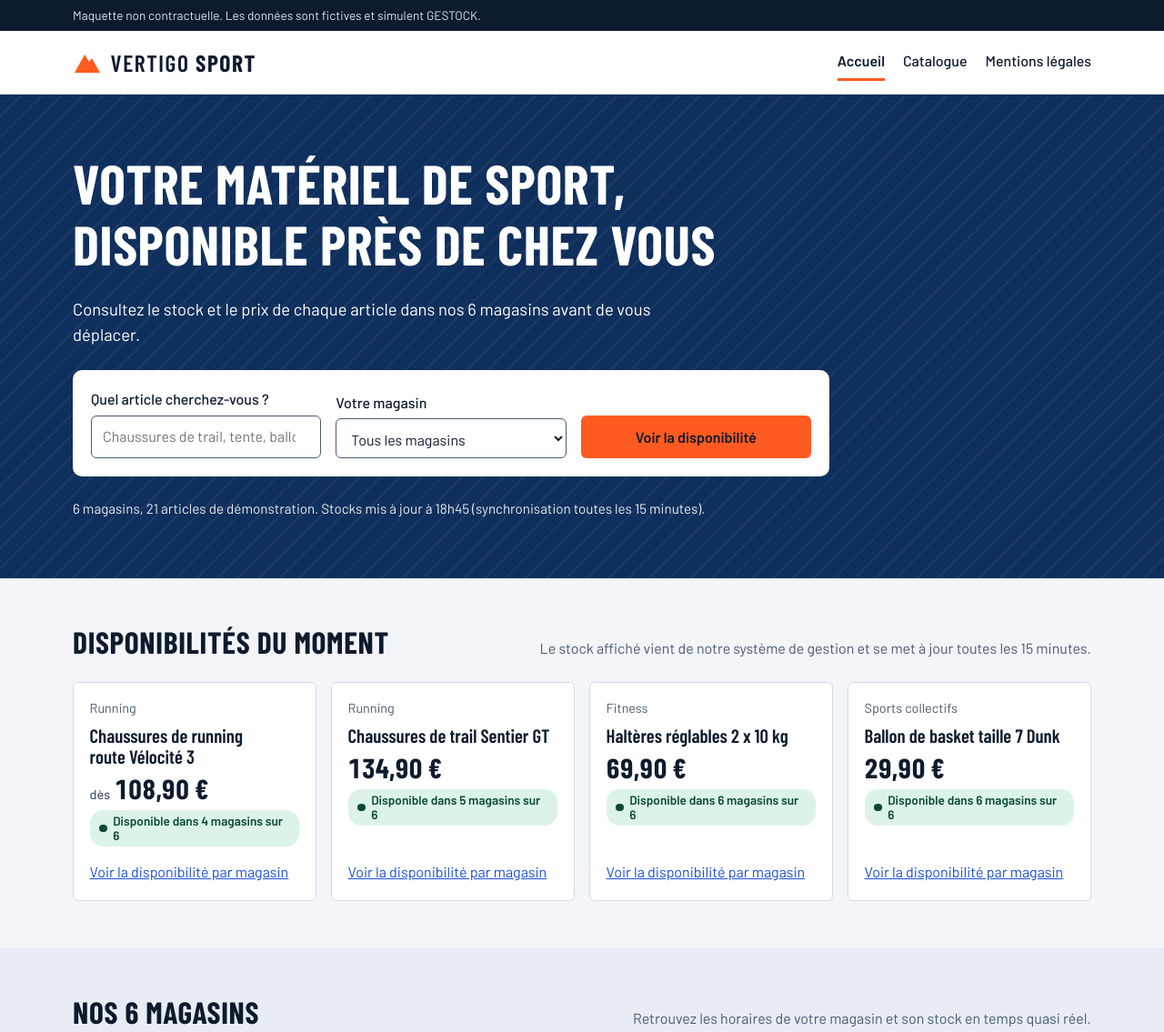
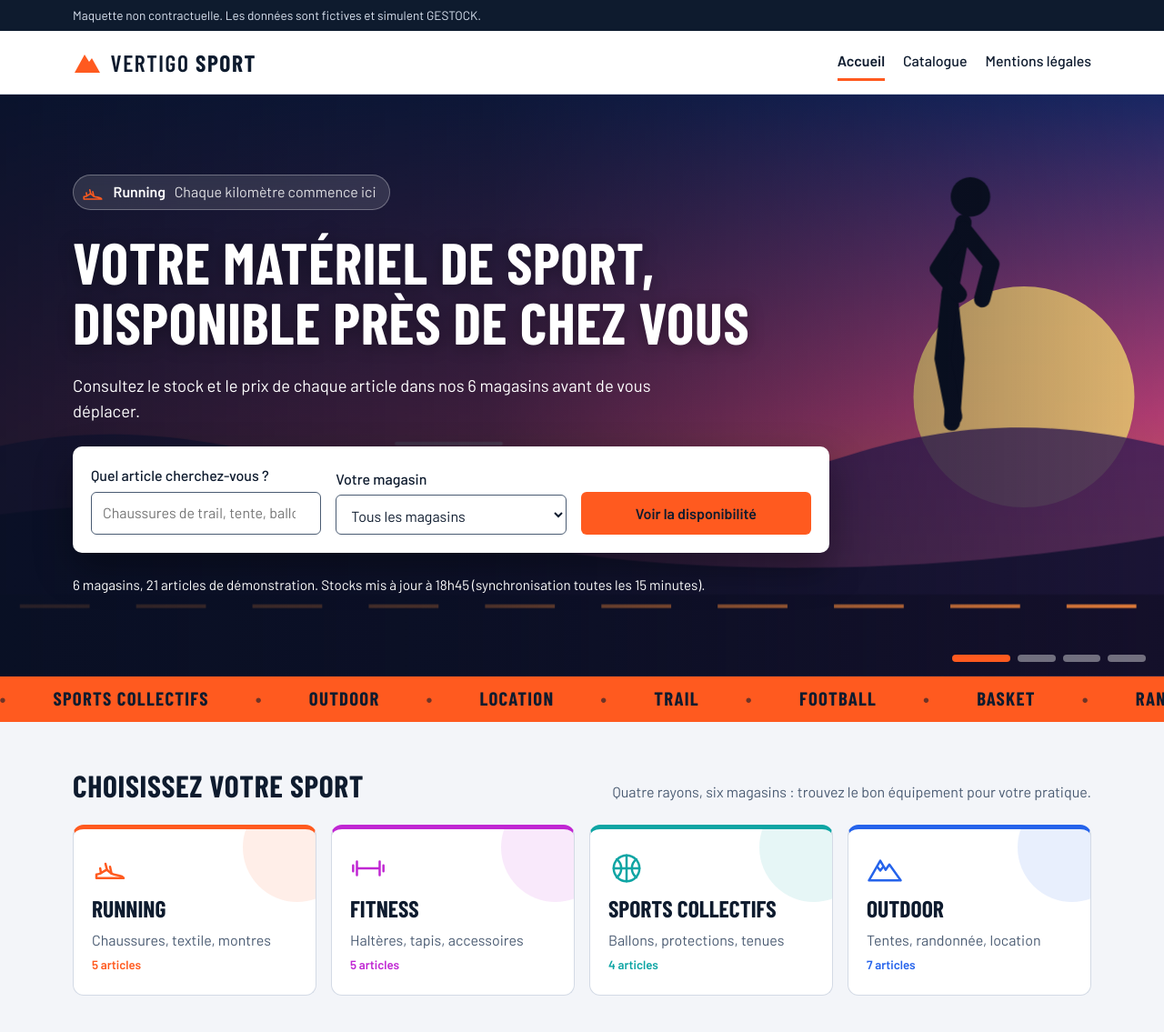
Before and after one commit to MirandeCheubou/Vertigo, a plain HTML site: page index.html in a window 1280 px wide. Shown: the top 1135 px of the page at 91% size. Drawn offline with nearby package versions, Linux system fonts and the light colour scheme.

Commit message:
new catalogue

```diff
--- /dev/null
+++ b/css/sport.css
@@ -0,0 +1,91 @@
+/* sport.css : couche "ambiance sportive" ajoutée à style.css (héros animé, rayons, chiffres, bandeaux). */
+
+/* ---- Héros avec scènes ---- */
+.hero { position: relative; overflow: hidden; isolation: isolate; }
+.hero .wrap { position: relative; z-index: 2; padding-block: clamp(2.5rem, 8vw, 5.5rem); }
+.hero-scenes { position: absolute; inset: 0; z-index: 0; }
+.scene { position: absolute; inset: 0; opacity: 0; transition: opacity 1s ease; }
+.scene.actif { opacity: 1; }
+.scene svg { width: 100%; height: 100%; display: block; }
+.hero::after { /* voile pour garder le texte lisible sur toutes les scènes */
+  content: ""; position: absolute; inset: 0; z-index: 1; pointer-events: none;
+  background: linear-gradient(90deg, rgba(8,16,36,.88) 0%, rgba(8,16,36,.72) 42%, rgba(8,16,36,.1) 100%);
+}
+.hero h1 { font-size: clamp(2.2rem, 6vw, 4rem); line-height: 1.02; text-transform: uppercase; max-width: 14em; text-shadow: 0 2px 18px rgba(0,0,0,.35); animation: monte .8s both; }
+.hero-texte, .hero-form, .hero-info { animation: monte .8s .15s both; }
+.hero-form { animation-delay: .3s; box-shadow: 0 18px 40px rgba(0,0,0,.35); }
+.hero-chip { display: inline-flex; align-items: center; gap: .6rem; flex-wrap: wrap; width: fit-content; max-width: 100%;
+  background: rgba(255,255,255,.12); border: 1px solid rgba(255,255,255,.3); backdrop-filter: blur(6px);
+  padding: .35rem .9rem .35rem .5rem; border-radius: 999px; color: #fff; font-weight: 600; }
+.hero-chip svg { width: 26px; height: 26px; color: var(--accent); }
+.hero-chip em { font-style: normal; font-weight: 400; opacity: .85; }
+.hero-points { position: absolute; right: 1.25rem; bottom: 1rem; z-index: 3; display: flex; gap: .5rem; }
+.hero-points button { width: 2.6rem; height: .5rem; border: 0; border-radius: 4px; background: rgba(255,255,255,.4); cursor: pointer; padding: 0; transition: background .3s, width .3s; }
+.hero-points button.on { background: var(--accent); width: 4rem; }
+.hero-points button:focus-visible { outline: 3px solid #fff; outline-offset: 2px; }
+
+/* mouvements des scènes */
+.piste { animation: defile 1.2s linear infinite; }
+.trait { animation: filant 1.1s ease-in-out infinite; }
+.t2 { animation-delay: -.35s; } .t3 { animation-delay: -.7s; }
+.nuage { animation: derive 26s linear infinite alternate; } .n2 { animation-duration: 38s; }
+.derive-l { animation: derive 18s ease-in-out infinite alternate; }
+.onde { transform-box: fill-box; transform-origin: center; animation: onde 2.4s ease-out infinite; } .o2 { animation-delay: -1.2s; }
+.ecg { stroke-dasharray: 1400; animation: trace 3s linear infinite; }
+@keyframes defile { to { stroke-dashoffset: -100; } }
+@keyframes filant { 0%,100% { transform: translateX(0); opacity: .2; } 50% { transform: translateX(-30px); opacity: .8; } }
+@keyframes derive { to { transform: translateX(60px); } }
+@keyframes onde { from { transform: scale(.6); opacity: .9; } to { transform: scale(1.7); opacity: 0; } }
+@keyframes trace { from { stroke-dashoffset: 1400; } to { stroke-dashoffset: 0; } }
+@keyframes monte { from { opacity: 0; transform: translateY(18px); } to { opacity: 1; transform: none; } }
+
+/* ---- Bandeau défilant ---- */
+.ticker { background: var(--accent); color: var(--accent-ink); overflow: hidden; white-space: nowrap; font-family: var(--font-display); font-weight: 700; font-size: 1.3rem; text-transform: uppercase; letter-spacing: .06em; }
+.ticker-piste { display: inline-flex; animation: ticker 30s linear infinite; }
+.ticker span { padding: .55rem 1.6rem; } .ticker span::after { content: "\2022"; margin-left: 3.2rem; opacity: .6; }
+.ticker:hover .ticker-piste { animation-play-state: paused; }
+@keyframes ticker { to { transform: translateX(-50%); } }
+
+/* ---- Rayons ---- */
+.rayons { display: grid; gap: 1rem; grid-template-columns: repeat(auto-fit, minmax(13rem, 1fr)); }
+.rayon { --c: var(--accent); display: grid; gap: .25rem; padding: 1.4rem 1.25rem; border-radius: 12px; text-decoration: none; color: var(--ink);
+  background: var(--surface); border: 1px solid var(--line); border-top: 5px solid var(--c); position: relative; overflow: hidden; transition: transform .25s, box-shadow .25s; }
+.rayon::before { content: ""; position: absolute; right: -40px; top: -40px; width: 120px; height: 120px; border-radius: 50%; background: var(--c); opacity: .1; transition: transform .4s; }
+.rayon:hover, .rayon:focus-visible { transform: translateY(-6px); box-shadow: 0 14px 30px rgba(0,0,0,.18); }
+.rayon:hover::before { transform: scale(2.6); }
+.rayon-ico { color: var(--c); display: inline-flex; width: fit-content; }
+.rayon:hover .rayon-ico svg { animation: saute .6s ease; }
+.rayon strong { font-family: var(--font-display); font-size: 1.6rem; text-transform: uppercase; }
+.rayon span:not(.rayon-ico), .rayon small { color: var(--muted); } .rayon small { font-weight: 600; color: var(--c); }
+@keyframes saute { 40% { transform: translateY(-8px) rotate(-8deg); } }
+
+/* ---- Chiffres clés ---- */
+.stats { background: var(--hero-bg); color: #fff; background-image: repeating-linear-gradient(135deg, rgba(255,255,255,.05) 0 2px, transparent 2px 16px); }
+.stats .wrap { display: grid; gap: 1rem; grid-template-columns: repeat(auto-fit, minmax(9rem, 1fr)); padding-block: 2rem; text-align: center; }
+.stat b { display: block; font-family: var(--font-display); font-size: clamp(2.6rem, 7vw, 4rem); line-height: 1; color: var(--accent); }
+.stat span { font-size: .95rem; opacity: .9; }
+
+/* ---- Apparition au défilement ---- */
+.reveal { opacity: 0; transform: translateY(22px); transition: opacity .6s ease, transform .6s ease; }
+.reveal.vu { opacity: 1; transform: none; }
+.fiche { transition: transform .25s, box-shadow .25s; }
+.fiche:hover { transform: translateY(-4px); box-shadow: 0 12px 26px rgba(0,0,0,.14); }
+
+/* ---- Bandeau sportif des pages intérieures ---- */
+.bandeau-sport { position: relative; height: 5.5rem; overflow: hidden; background: linear-gradient(90deg, var(--hero-bg), #1d4ed8); color: #fff; }
+.bs-piste { position: absolute; inset: 0; background: repeating-linear-gradient(115deg, rgba(255,255,255,.09) 0 14px, transparent 14px 42px); background-size: 84px 100%; animation: bande 2.4s linear infinite; }
+.bs-piste i { position: absolute; left: 0; right: 0; height: 2px; background: rgba(255,255,255,.3); } .bs-piste i:nth-child(1){top:30%} .bs-piste i:nth-child(2){top:50%} .bs-piste i:nth-child(3){top:70%}
+.bs-icones { position: relative; height: 100%; display: flex; justify-content: flex-end; align-items: center; gap: 2rem; padding-inline: max(1.25rem, calc((100% - var(--max)) / 2)); }
+.bs-icones svg { width: 2.4rem; height: 2.4rem; animation: flotte 3s ease-in-out infinite; } .bs-icones svg:nth-child(2){animation-delay:-.7s} .bs-icones svg:nth-child(3){animation-delay:-1.4s} .bs-icones svg:nth-child(4){animation-delay:-2.1s}
+@keyframes bande { to { background-position: 84px 0; } }
+@keyframes flotte { 50% { transform: translateY(-7px); } }
+
+@media (max-width: 40rem) {
+  .hero::after { background: linear-gradient(180deg, rgba(8,16,36,.8), rgba(8,16,36,.6)); }
+  .bs-icones svg:nth-child(n+3) { display: none; }
+}
+@media (prefers-reduced-motion: reduce) {
+  *, *::before, *::after { animation: none !important; transition: none !important; }
+  .reveal { opacity: 1; transform: none; }
+}
+.scene img { width: 100%; height: 100%; object-fit: cover; display: block; }
--- a/index.html
+++ b/index.html
@@ -7,6 +7,7 @@
   <meta name="description" content="Vertigo Sport, magasins de sport à Angers, Nantes, Le Mans, Cholet, Saint-Nazaire et La Roche-sur-Yon. Consultez le stock et le prix avant de vous déplacer.">
   <link rel="stylesheet" href="https://fonts.googleapis.com/css2?family=Barlow:wght@400;500;600&family=Barlow+Condensed:wght@600;700&display=swap">
   <link rel="stylesheet" href="css/style.css">
+  <link rel="stylesheet" href="css/sport.css">
 </head>
 <body>
   <a class="skip" href="#contenu">Aller au contenu</a>
@@ -30,7 +31,9 @@
 
   <main id="contenu">
     <section class="hero" aria-labelledby="titre-hero">
+      <div class="hero-scenes" aria-hidden="false"></div>
       <div class="wrap">
+        <p class="hero-chip" id="hero-chip" aria-live="off"></p>
         <h1 id="titre-hero">Votre matériel de sport, disponible près de chez vous</h1>
         <p class="hero-texte">Consultez le stock et le prix de chaque article dans nos 6 magasins avant de vous déplacer.</p>
         <form class="hero-form" action="catalogue.html" method="get">
@@ -45,6 +48,27 @@
           <button class="bouton" type="submit">Voir la disponibilité</button>
         </form>
         <p class="hero-info" id="hero-info"></p>
+      </div>
+    </section>
+
+    <div class="ticker" id="ticker" aria-hidden="true"></div>
+
+    <section class="section" aria-labelledby="titre-rayons">
+      <div class="wrap">
+        <div class="section-tete">
+          <h2 id="titre-rayons">Choisissez votre sport</h2>
+          <p>Quatre rayons, six magasins : trouvez le bon équipement pour votre pratique.</p>
+        </div>
+        <div class="rayons" id="rayons"></div>
+      </div>
+    </section>
+
+    <section class="stats" aria-label="Chiffres clés">
+      <div class="wrap">
+        <p class="stat"><b data-compte="magasins">0</b><span>magasins en Pays de la Loire</span></p>
+        <p class="stat"><b data-compte="rayons">0</b><span>rayons de sport</span></p>
+        <p class="stat"><b data-compte="articles">0</b><span>articles dans la démo</span></p>
+        <p class="stat"><b data-compte="minutes">0</b><span>minutes entre deux mises à jour</span></p>
       </div>
     </section>
 
@@ -116,5 +140,6 @@
   <script src="js/donnees.js"></script>
   <script src="js/commun.js"></script>
   <script src="js/accueil.js"></script>
+  <script src="js/sport.js"></script>
 </body>
 </html>
--- /dev/null
+++ b/js/sport.js
@@ -0,0 +1,174 @@
+/* sport.js : ambiance sportive de la maquette (scènes animées, rayons, compteurs).
+   Tout est dessiné en SVG intégré : aucune image externe n'est nécessaire.
+   Pour utiliser de vraies photos : voir LISEZMOI.txt (dossier img/). */
+(function () {
+  const reduit = matchMedia('(prefers-reduced-motion: reduce)').matches;
+  const NS = 'http://www.w3.org/2000/svg';
+
+  /* ---------- Bibliothèque d'icônes de sport (viewBox 48x48) ---------- */
+  const ICONES = {
+    1: '<path d="M6 32c8 0 10-6 14-6l6 5c4 3 14 1 16 6H6z"/><path d="M20 26l-2-8M26 31l-2-9M12 30l-1-6"/>',                       // Running : chaussure
+    2: '<path d="M4 20v8M9 15v18M39 15v18M44 20v8M9 24h30"/>',                                                                           // Fitness : haltère
+    3: '<circle cx="24" cy="24" r="17"/><path d="M7 24h34M24 7v34M11 12c8 6 8 18 0 24M37 12c-8 6-8 18 0 24"/>',                          // Sports collectifs : ballon
+    4: '<path d="M3 40 18 14l7 12 5-7 15 21z"/><path d="M14 22l4 5 3-4"/>'                                                               // Outdoor : montagne
+  };
+  const svgIcone = (id) => '<svg viewBox="0 0 48 48" width="40" height="40" fill="none" stroke="currentColor" stroke-width="3" stroke-linecap="round" stroke-linejoin="round" aria-hidden="true">' + (ICONES[id] || ICONES[3]) + '</svg>';
+
+  const ICONE_SCENE = [1, 4, 3, 2]; // Running, Outdoor, Collectifs, Fitness
+
+  /* ---------- Les 4 scènes du héros ---------- */
+  const SCENES = [
+    { sport: 'Running', titre: 'Chaque kilomètre commence ici', svg:
+      '<defs><linearGradient id="g1" x1="0" y1="0" x2="0" y2="1"><stop offset="0" stop-color="#1b2a6b"/><stop offset=".55" stop-color="#c2417a"/><stop offset="1" stop-color="#ff8a3d"/></linearGradient></defs>' +
+      '<rect width="1200" height="500" fill="url(#g1)"/>' +
+      '<circle cx="980" cy="260" r="95" fill="#ffd27a" opacity=".95"><animate attributeName="r" values="95;103;95" dur="4s" repeatCount="indefinite"/></circle>' +
+      '<path class="derive-l" d="M0 330c150-60 260-40 400 0s260 30 420-20 260-10 380 20v170H0z" fill="#3a1f5c" opacity=".8"/>' +
+      '<path d="M0 380c200-50 380-20 560 10s420 20 640-30v140H0z" fill="#1d1537"/>' +
+      '<path d="M0 430h1200v70H0z" fill="#16102b"/><path d="M0 440h1200" stroke="#ff8a3d" stroke-width="3" stroke-dasharray="60 40" class="piste"/>' +
+      '<g stroke="#fff" stroke-opacity=".55" stroke-width="3" stroke-linecap="round"><path d="M560 300h-90" class="trait"/><path d="M580 340h-130" class="trait t2"/><path d="M570 380h-70" class="trait t3"/></g>' +
+      coureur(920, 150) },
+    { sport: 'Outdoor', titre: 'Louez le matériel, partez à l\'aventure', svg:
+      '<defs><linearGradient id="g2" x1="0" y1="0" x2="0" y2="1"><stop offset="0" stop-color="#0a1a3c"/><stop offset=".6" stop-color="#2d6a8f"/><stop offset="1" stop-color="#f3b27a"/></linearGradient></defs>' +
+      '<rect width="1200" height="500" fill="url(#g2)"/>' +
+      etoiles() +
+      '<g class="nuage" fill="#fff" opacity=".25"><ellipse cx="300" cy="110" rx="110" ry="22"/><ellipse cx="370" cy="95" rx="70" ry="18"/></g>' +
+      '<g class="nuage n2" fill="#fff" opacity=".2"><ellipse cx="800" cy="170" rx="130" ry="24"/></g>' +
+      '<path d="M380 400 640 140l130 150 110-90 280 200z" fill="#1e3355"/><path d="M640 140l-48 50 30-14 22 24 24-26 28 18z" fill="#fff" opacity=".9"/>' +
+      '<path d="M0 420c200-90 360-70 520-10s420 40 680-50v140H0z" fill="#12233f"/>' +
+      '<g fill="#0b1830"><path d="M120 460l30-110 30 110zM165 460l24-86 24 86zM1010 470l30-120 30 120z"/></g>' +
+      '<g transform="translate(900 330)"><path d="M-70 60 0-40l70 100z" fill="#ff5a1f"/><path d="M0-40 18 60H-18z" fill="#7a2208"/><circle cx="0" cy="58" r="70" fill="#ffc46b" opacity=".25"><animate attributeName="opacity" values=".15;.4;.15" dur="2.4s" repeatCount="indefinite"/></circle></g>' },
+    { sport: 'Sports collectifs', titre: 'Foot, basket, hand : équipez toute l\'équipe', svg:
+      '<defs><linearGradient id="g3" x1="0" y1="0" x2="1" y2="1"><stop offset="0" stop-color="#0e2a55"/><stop offset="1" stop-color="#0a6b53"/></linearGradient></defs>' +
+      '<rect width="1200" height="500" fill="url(#g3)"/>' +
+      '<g stroke="#fff" stroke-opacity=".3" stroke-width="4" fill="none"><circle cx="760" cy="520" r="150"/><path d="M0 420h1200M760 370v130"/></g>' +
+      '<g transform="translate(1040 40)"><rect x="-6" y="0" width="12" height="260" fill="#cfd8e6"/><rect x="-90" y="-4" width="100" height="70" rx="4" fill="#fff" opacity=".9"/><rect x="-60" y="20" width="40" height="30" fill="none" stroke="#ff5a1f" stroke-width="4"/><path d="M-84 66h60l-8 40h-44z" fill="none" stroke="#fff" stroke-width="3" stroke-dasharray="4 5"/></g>' +
+      '<ellipse cx="930" cy="350" rx="60" ry="10" fill="#000" opacity=".35"><animate attributeName="rx" values="60;30;60" dur="1.1s" repeatCount="indefinite"/></ellipse>' +
+      '<g><circle cx="930" cy="0" r="52" fill="#ff7a2f" stroke="#7a2208" stroke-width="4"/><path d="M878 0h104M930-52v104M896-36c24 22 24 52 0 72M964-36c-24 22-24 52 0 72" stroke="#7a2208" stroke-width="4" fill="none"/>' +
+      '<animateTransform attributeName="transform" type="translate" values="0 300;0 120;0 300" keyTimes="0;.5;1" calcMode="spline" keySplines=".25 .6 .4 1;.6 0 .75 .4" dur="1.1s" repeatCount="indefinite"/></g>' },
+    { sport: 'Fitness', titre: 'Reprenez le sport, à votre rythme', svg:
+      '<defs><linearGradient id="g4" x1="0" y1="0" x2="1" y2="1"><stop offset="0" stop-color="#150f33"/><stop offset="1" stop-color="#6a1b6b"/></linearGradient></defs>' +
+      '<rect width="1200" height="500" fill="url(#g4)"/>' +
+      '<g fill="none" stroke="#ff5a1f" stroke-opacity=".5" stroke-width="3"><circle cx="910" cy="250" r="120" class="onde"/><circle cx="910" cy="250" r="120" class="onde o2"/></g>' +
+      '<g><rect x="600" y="248" width="360" height="12" rx="6" fill="#d7dde8"/><g fill="#2a3350" stroke="#fff" stroke-opacity=".6" stroke-width="3"><rect x="620" y="200" width="26" height="108" rx="6"/><rect x="654" y="218" width="18" height="72" rx="5"/><rect x="914" y="200" width="26" height="108" rx="6"/><rect x="888" y="218" width="18" height="72" rx="5"/></g>' +
+      '<animateTransform attributeName="transform" type="translate" values="40 10;40 -60;40 10" dur="2.2s" calcMode="spline" keyTimes="0;.5;1" keySplines=".45 0 .55 1;.45 0 .55 1" repeatCount="indefinite"/></g>' +
+      '<polyline class="ecg" points="0,430 300,430 340,430 360,380 390,470 420,400 440,430 760,430 800,430 820,370 850,480 880,410 900,430 1200,430" fill="none" stroke="#ff5a1f" stroke-width="5" stroke-linejoin="round"/>' }
+  ];
+
+  function etoiles() {
+    let s = '<g fill="#fff">';
+    for (let i = 0; i < 26; i++) {
+      const x = (i * 197) % 1200, y = (i * 83) % 230 + 10;
+      s += '<circle cx="' + x + '" cy="' + y + '" r="' + (1 + (i % 3) * .7) + '"><animate attributeName="opacity" values=".2;1;.2" dur="' + (2 + (i % 5) * .6) + 's" begin="-' + (i % 4) + 's" repeatCount="indefinite"/></circle>';
+    }
+    return s + '</g>';
+  }
+  // Coureur stylisé : membres animés en SMIL (rotation autour de l'épaule / de la hanche)
+  function coureur(x, y) {
+    const rot = (cx, cy, a, d, delay) => '<animateTransform attributeName="transform" type="rotate" values="' + a + ' ' + cx + ' ' + cy + ';' + (-a) + ' ' + cx + ' ' + cy + ';' + a + ' ' + cx + ' ' + cy + '" dur="' + d + 's" begin="' + delay + 's" repeatCount="indefinite"/>';
+    const ln = 'stroke="#0a0f1e" stroke-width="14" stroke-linecap="round" stroke-linejoin="round" fill="none"';
+    return '<g transform="translate(' + x + ' ' + y + ')"><g>' +
+      '<animateTransform attributeName="transform" type="translate" values="0 0;0 -8;0 0" dur=".7s" repeatCount="indefinite"/>' +
+      '<circle cx="14" cy="-62" r="17" fill="#0a0f1e"/>' +
+      '<path d="M8-40 -4 22" ' + ln + '/>' +
+      '<path d="M-4 22l6 55 -4 55" ' + ln + '>' + rot(-4, 22, 38, .7, 0) + '</path>' +
+      '<path d="M-4 22l-6 55 10 50" ' + ln + '>' + rot(-4, 22, 38, .7, -.35) + '</path>' +
+      '<path d="M8-34l-22 34 18 22" ' + ln + '>' + rot(8, -34, 40, .7, -.35) + '</path>' +
+      '<path d="M8-34l24 30-8 30" ' + ln + '>' + rot(8, -34, 40, .7, 0) + '</path></g></g>';
+  }
+
+  /* ---------- Héros : carrousel de scènes ---------- */
+  function initHero() {
+    const zone = document.querySelector('.hero-scenes');
+    if (!zone) return;
+    const dots = document.createElement('div'); dots.className = 'hero-points';
+    const chip = document.getElementById('hero-chip');
+    const slides = SCENES.map(function (s, i) {
+      const d = document.createElement('div');
+      d.className = 'scene' + (i === 0 ? ' actif' : '');
+      d.innerHTML = '<svg viewBox="0 0 1200 500" preserveAspectRatio="xMidYMid slice" role="img" aria-label="Illustration : ' + s.sport + '">' + s.svg + '</svg>';
+      zone.append(d);
+      const b = document.createElement('button');
+      b.type = 'button'; b.setAttribute('aria-label', s.sport); b.addEventListener('click', function () { aller(i, true); });
+      dots.append(b);
+      return d;
+    });
+    zone.after(dots);
+    let cur = 0, timer;
+    function aller(i, manuel) {
+      slides[cur].classList.remove('actif'); dots.children[cur].classList.remove('on');
+      cur = (i + slides.length) % slides.length;
+      slides[cur].classList.add('actif'); dots.children[cur].classList.add('on');
+      if (chip) chip.innerHTML = svgIcone(ICONE_SCENE[cur]) + '<span>' + SCENES[cur].sport + '</span><em>' + SCENES[cur].titre + '</em>';
+      if (manuel) { clearInterval(timer); depart(); }
+    }
+    function depart() { if (!reduit) timer = setInterval(function () { aller(cur + 1); }, 5500); }
+    aller(0); depart();
+    if (reduit) zone.querySelectorAll('svg').forEach(function (s) { if (s.pauseAnimations) s.pauseAnimations(); });
+  }
+
+  /* ---------- Rayons (cartes sport) et bandeau défilant ---------- */
+  function initRayons() {
+    const V = window.Vertigo; if (!V) return;
+    const grille = document.getElementById('rayons');
+    const COUL = { 1: '#ff5a1f', 2: '#c026d3', 3: '#0ea5a4', 4: '#2563eb' };
+    const DESC = { 1: 'Chaussures, textile, montres', 2: 'Haltères, tapis, accessoires', 3: 'Ballons, protections, tenues', 4: 'Tentes, randonnée, location' };
+    if (grille) V.D.categories.forEach(function (c) {
+      const a = document.createElement('a');
+      a.className = 'rayon reveal'; a.href = 'catalogue.html?categorie=' + c.id;
+      a.style.setProperty('--c', COUL[c.id] || '#ff5a1f');
+      const nb = V.D.articles.filter(function (x) { return x.actif && x.categorie_id === c.id; }).length;
+      a.innerHTML = '<span class="rayon-ico">' + svgIcone(c.id) + '</span><strong>' + c.nom + '</strong><span>' + (DESC[c.id] || '') + '</span><small>' + nb + ' articles</small>';
+      grille.append(a);
+    });
+    const ticker = document.getElementById('ticker');
+    if (ticker) {
+      const mots = ['Running', 'Fitness', 'Sports collectifs', 'Outdoor', 'Location', 'Trail', 'Football', 'Basket', 'Randonnée', 'Musculation'];
+      const ligne = mots.map(function (m) { return '<span>' + m + '</span>'; }).join('');
+      ticker.innerHTML = '<div class="ticker-piste">' + ligne + ligne + '</div>';
+    }
+  }
+
+  /* ---------- Chiffres clés animés ---------- */
+  function initChiffres() {
+    const V = window.Vertigo;
+    const els = document.querySelectorAll('[data-compte]'); if (!els.length || !V) return;
+    const val = { magasins: V.D.magasins.length, articles: V.D.articles.filter(function (a) { return a.actif; }).length, minutes: V.D.meta.frequence_synchronisation_minutes, rayons: V.D.categories.length };
+    const io = new IntersectionObserver(function (ents) {
+      ents.forEach(function (e) {
+        if (!e.isIntersecting) return; io.unobserve(e.target);
+        const cible = val[e.target.dataset.compte] || 0, t0 = performance.now();
+        (function pas(t) {
+          const k = reduit ? 1 : Math.min((t - t0) / 1200, 1);
+          e.target.textContent = Math.round(cible * (1 - Math.pow(1 - k, 3)));
+          if (k < 1) requestAnimationFrame(pas);
+        })(t0);
+      });
+    }, { threshold: .4 });
+    els.forEach(function (e) { io.observe(e); });
+  }
+
+  /* ---------- Apparition au défilement ---------- */
+  function initReveal() {
+    const cibles = document.querySelectorAll('.section-tete, .rayon, .stat, .blog-carte');
+    cibles.forEach(function (e) { e.classList.add('reveal'); });
+    if (reduit || !('IntersectionObserver' in window)) { cibles.forEach(function (e) { e.classList.add('vu'); }); return; }
+    const io = new IntersectionObserver(function (ents) {
+      ents.forEach(function (e) { if (e.isIntersecting) { e.target.classList.add('vu'); io.unobserve(e.target); } });
+    }, { threshold: .15 });
+    document.querySelectorAll('.reveal').forEach(function (e) { io.observe(e); });
+    // Cartes ajoutées après coup (articles du catalogue, magasins)
+    new MutationObserver(function (m) {
+      m.forEach(function (r) { r.addedNodes.forEach(function (n) { if (n.classList && n.classList.contains('fiche')) { n.classList.add('reveal'); io.observe(n); } }); });
+    }).observe(document.getElementById('contenu'), { childList: true, subtree: true });
+  }
+
+  /* ---------- Bandeau sportif des pages Catalogue et Mentions ---------- */
+  function initBandeau() {
+    const b = document.querySelector('.bandeau-sport'); if (!b) return;
+    b.innerHTML = '<div class="bs-piste"><i></i><i></i><i></i></div><div class="bs-icones">' + [1, 3, 2, 4].map(svgIcone).join('') + '</div>';
+  }
+
+  function init() { initHero(); initRayons(); initChiffres(); initReveal(); initBandeau(); }
+  // accueil.js / catalogue.js s'exécutent avant : window.Vertigo est prêt
+  if (document.readyState === 'loading') document.addEventListener('DOMContentLoaded', init); else init();
+})();
```
Also changed, not shown: catalogue.html (+3 -0 lines), mentions-legales.html (+3 -0 lines), LISEZMOI.txt.
